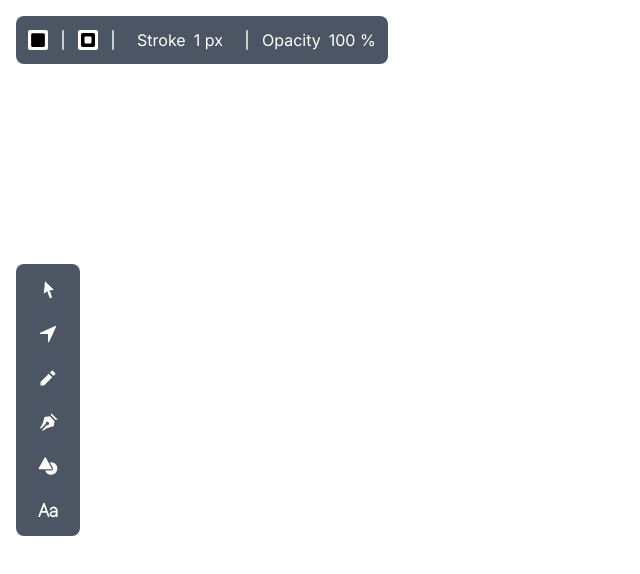
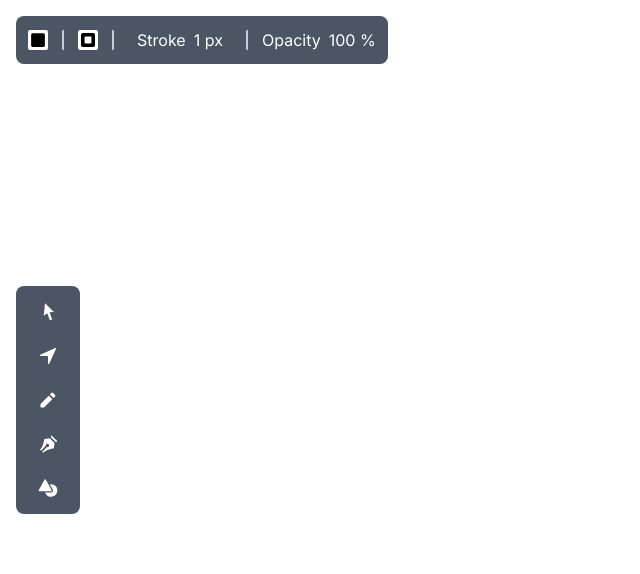
Before and after one commit to nijoow/nijoow-drawing, a Next.js app: page / in a window 1280 px wide. Shown: the top 574 px of the page, without its empty margins (0-640 px from the left). Built offline with nearby package versions, Linux system fonts and the light colour scheme.

Commit message:
🚧 Text 버튼 임시 제거

```diff
--- a/src/components/ToolBar/SideToolBar.tsx
+++ b/src/components/ToolBar/SideToolBar.tsx
@@ -2,14 +2,7 @@
 
 import { useEffect, useRef, useState } from 'react'
 import { RiCursorFill, RiPencilFill, RiPenNibFill } from 'react-icons/ri'
-import {
-  IoShapes,
-  IoText,
-  IoSquare,
-  IoTriangle,
-  IoEllipse,
-  IoNavigate,
-} from 'react-icons/io5'
+import { IoShapes, IoText, IoSquare, IoTriangle, IoEllipse, IoNavigate } from 'react-icons/io5'
 import { useRecoilState } from 'recoil'
 import { modeAtom } from '@/recoil/atoms'
 import { SubToolBar } from '@/types/type'
@@ -23,10 +16,7 @@ export default function SideToolBar() {
 
   useEffect(() => {
     const handleMouseDown = (event: MouseEvent) => {
-      if (
-        toolBarRef.current &&
-        !toolBarRef.current.contains(event.target as Node)
-      ) {
+      if (toolBarRef.current && !toolBarRef.current.contains(event.target as Node)) {
         setOpenSubToolBar({ type: null })
       }
     }
@@ -69,9 +59,7 @@ export default function SideToolBar() {
       <button
         type="button"
         className={`py-2 w-full hover:text-[#4ea1d3] flex items-center justify-center ${
-          mode.type === 'SELECT' && mode.subType === 'SHAPE'
-            ? 'text-[#4ea1d3]'
-            : ''
+          mode.type === 'SELECT' && mode.subType === 'SHAPE' ? 'text-[#4ea1d3]' : ''
         }`}
         onClick={() => {
           setMode({ type: 'SELECT', subType: 'SHAPE' })
@@ -83,9 +71,7 @@ export default function SideToolBar() {
       <button
         type="button"
         className={`py-2 w-full hover:text-[#4ea1d3] flex items-center justify-center ${
-          mode.type === 'SELECT' && mode.subType === 'VERTEX'
-            ? 'text-[#4ea1d3]'
-            : ''
+          mode.type === 'SELECT' && mode.subType === 'VERTEX' ? 'text-[#4ea1d3]' : ''
         }`}
         onClick={() => {
           setMode({ type: 'SELECT', subType: 'VERTEX' })
@@ -163,7 +149,7 @@ export default function SideToolBar() {
           </div>
         )}
       </div>
-      <button
+      {/* <button
         type="button"
         className={`py-2 w-full hover:text-[#4ea1d3] flex items-center justify-center ${
           mode.type === 'TEXT' ? 'text-[#4ea1d3]' : ''
@@ -175,7 +161,7 @@ export default function SideToolBar() {
         }}
       >
         <IoText size={20} />
-      </button>
+      </button> */}
     </div>
   )
 }
```
